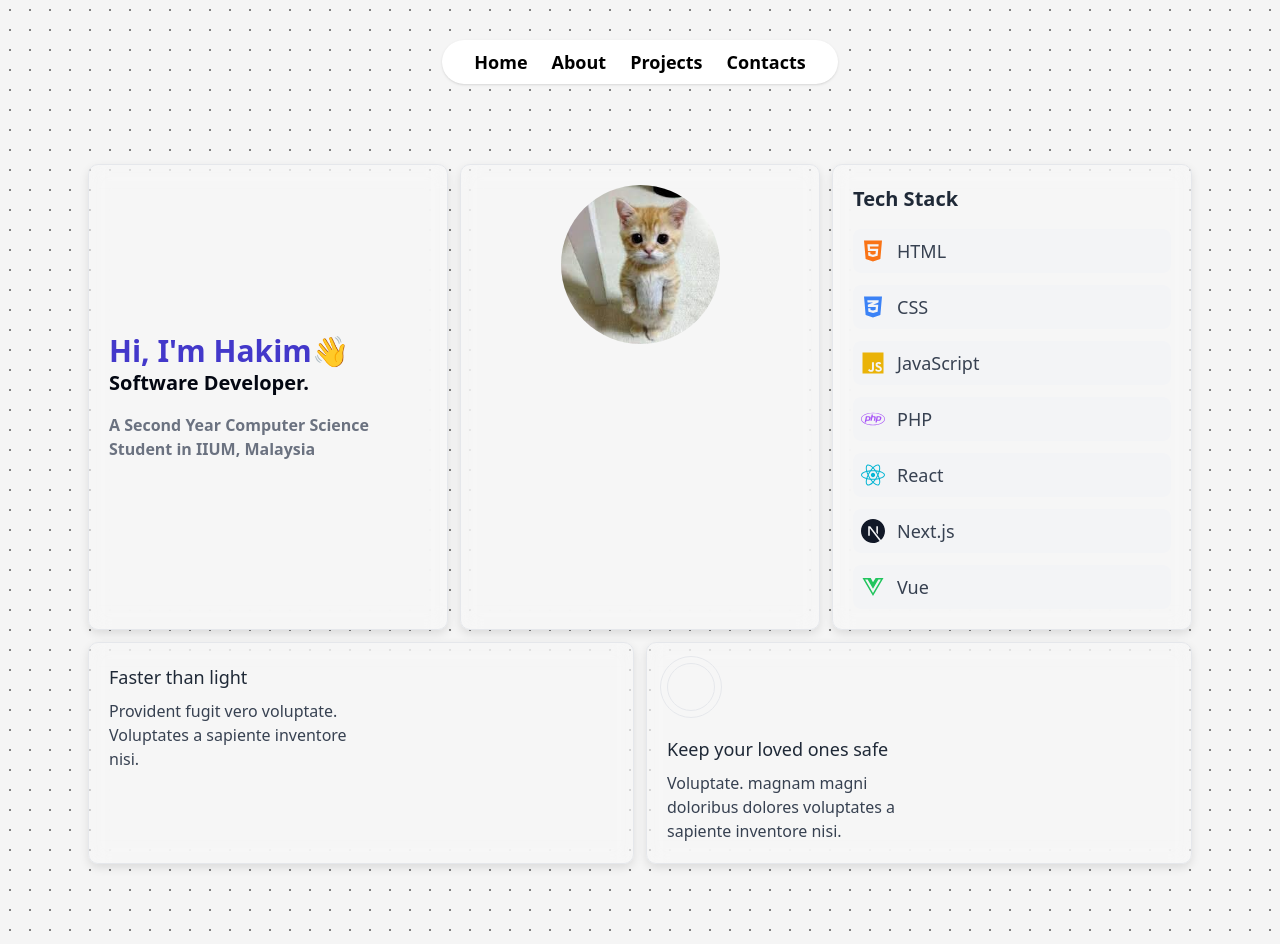
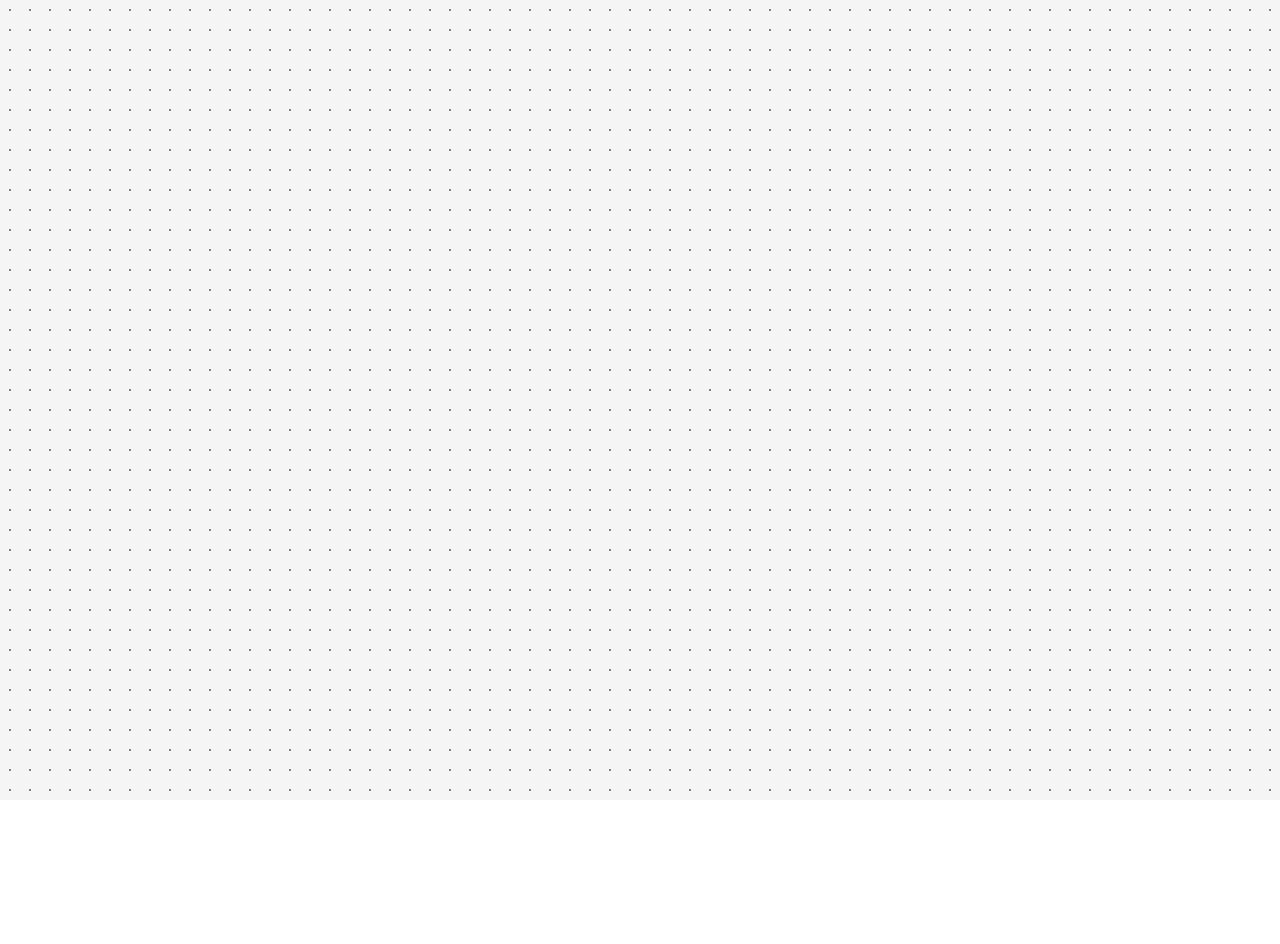
Before and after one commit to kimchi11y/kimchi11y.github.io, a React (Vite) app: page / in a window 1280 px wide. After the commit the page ends 800 px from the top, so only its background shows below. Built offline with nearby package versions, Linux system fonts and the light colour scheme.

Commit message:
Delete page

```diff
--- a/src/pages/Main.jsx
+++ b/src/pages/Main.jsx
@@ -4,8 +4,6 @@ import Section from '../components/Section/Section.jsx'
 function Main() {
   return (
     <div>
-      <Navbar />
-        <Section/>
 
     </div>
   )
```
